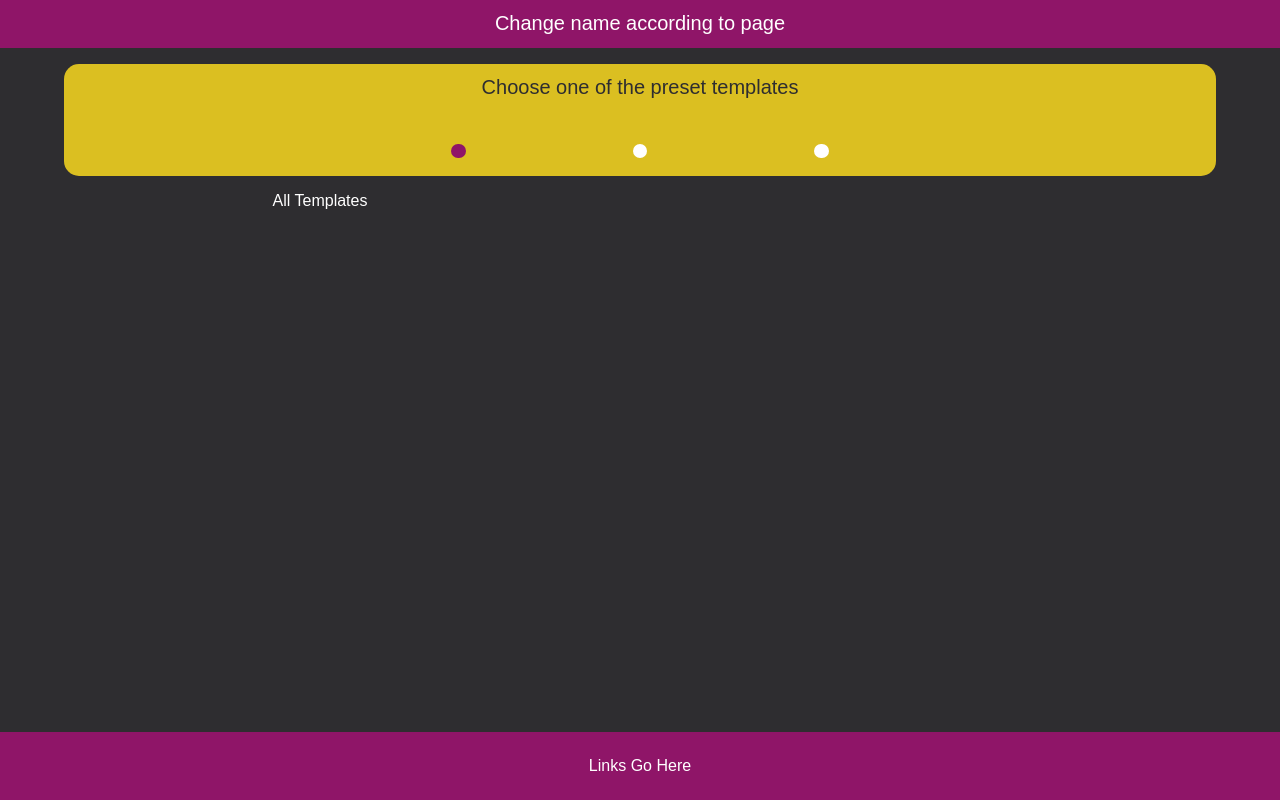
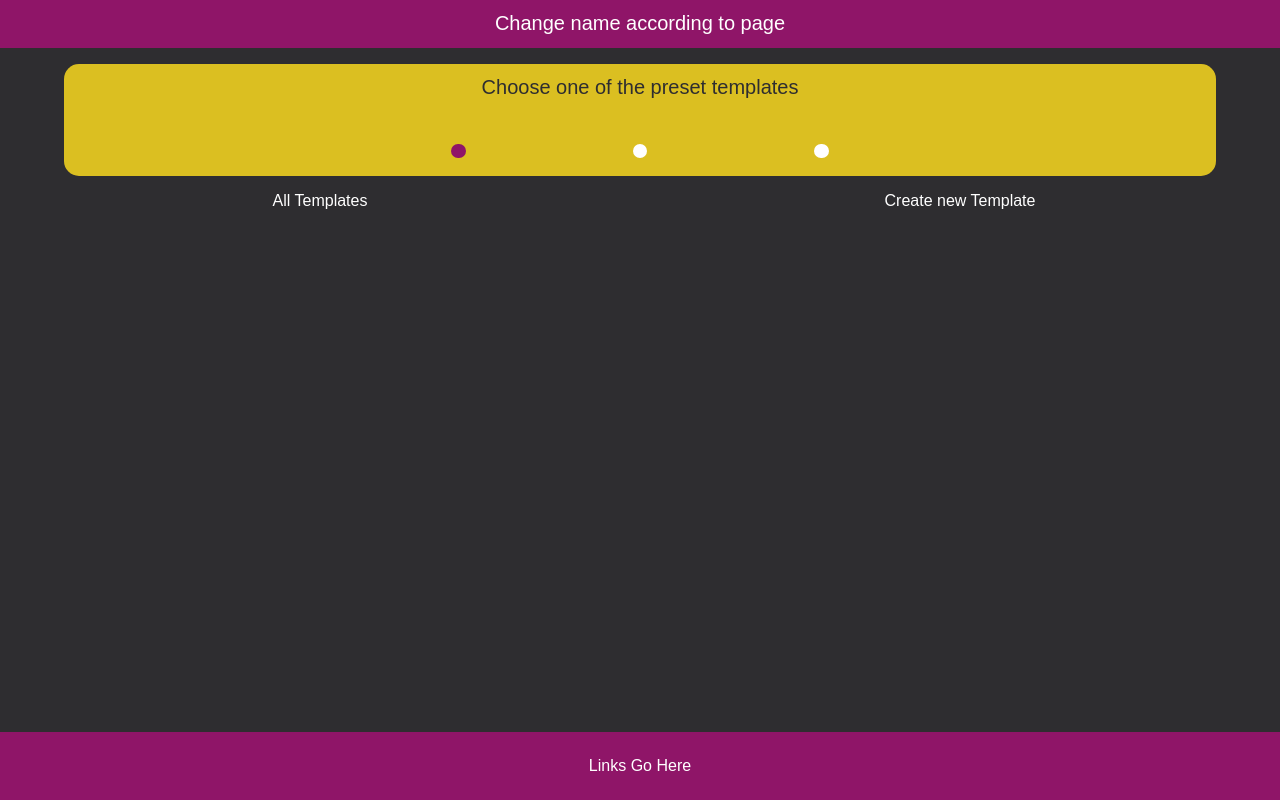
Before and after one commit to doctype-Melvin/repsetweight, a Next.js app: page / in a window 1280 px wide. Built offline with nearby package versions, Linux system fonts and the light colour scheme.

Commit message:
add new template page

```diff
--- a/app/page.js
+++ b/app/page.js
@@ -9,6 +9,9 @@ export default function Home() {
       <Link href="/presets" className={styles.link__styled}>
         All Templates
       </Link>
+      <Link href="/presets/new" className={styles.link__styled}>
+        Create new Template
+      </Link>
     </section>
   );
 }
--- a/app/presets/new/page.js
+++ b/app/presets/new/page.js
@@ -2,7 +2,7 @@ import Form from "@/components/Form";
 import Link from "next/link";
 import styles from "./styles.module.css";
 import dbConnect from "@/database/connectDB";
-import Template from "@/database/models/Templates";
+import Preset from "@/database/models/Presets";
 import { redirect } from "next/navigation";
 import { nanoid } from "nanoid";
 
@@ -21,8 +21,8 @@ export default function CreateTemplate() {
     // Don't use try catch as the redirect() will
     // trigger the catch block
     await dbConnect();
-    const { id } = await Template.create({ name, focus, routine });
-    redirect(`/template/${id}`);
+    const { id } = await Preset.create({ name, focus, routine, mutable: true });
+    redirect(`/presets/${id}`);
   };
 
   return (
--- a/database/models/Presets.js
+++ b/database/models/Presets.js
@@ -12,6 +12,7 @@ const presetSchema = new Schema({
   level: String,
   increments: Object,
   exercises: Array,
+  mutable: Boolean,
 });
 
 const Preset =
```
